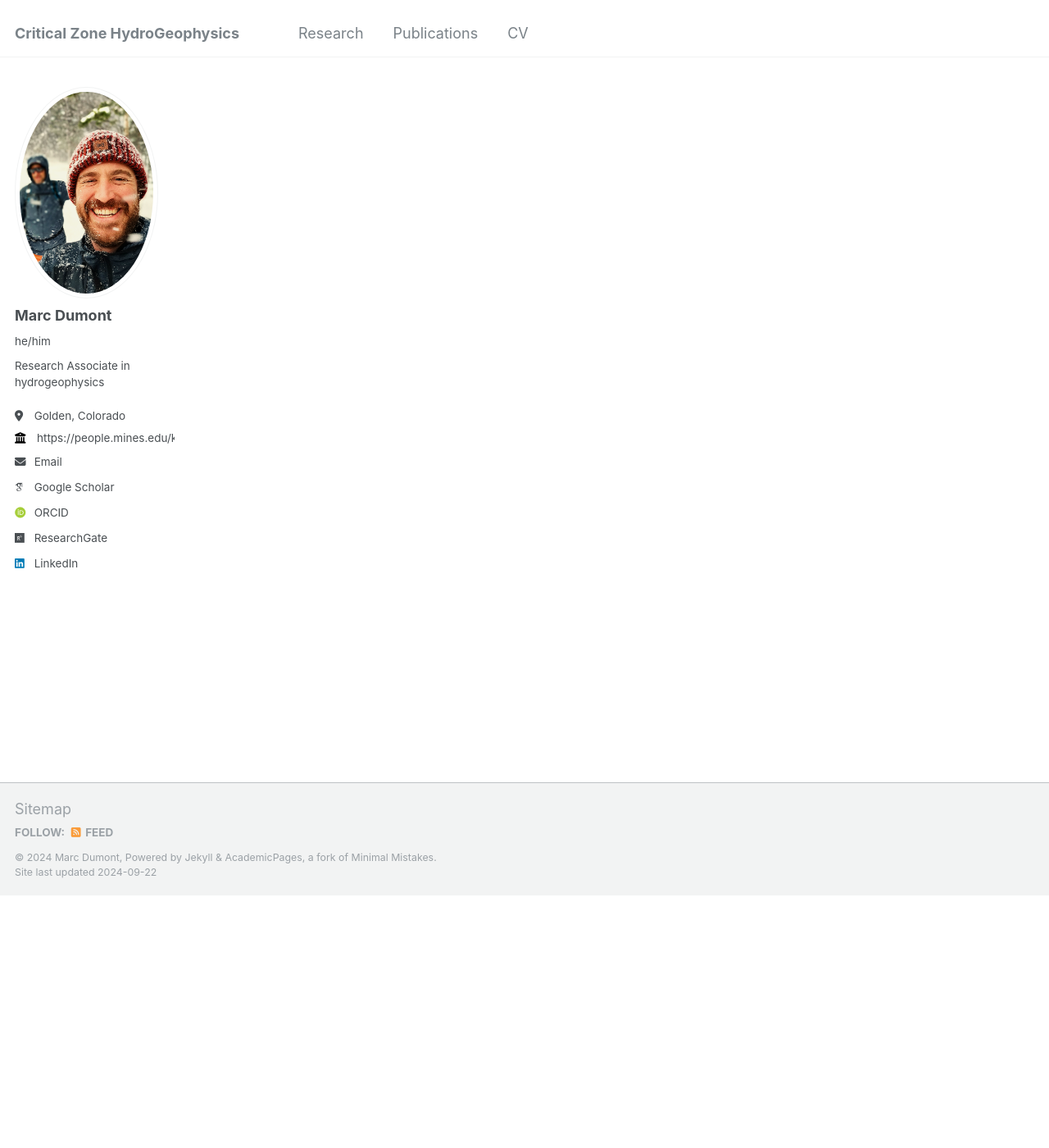
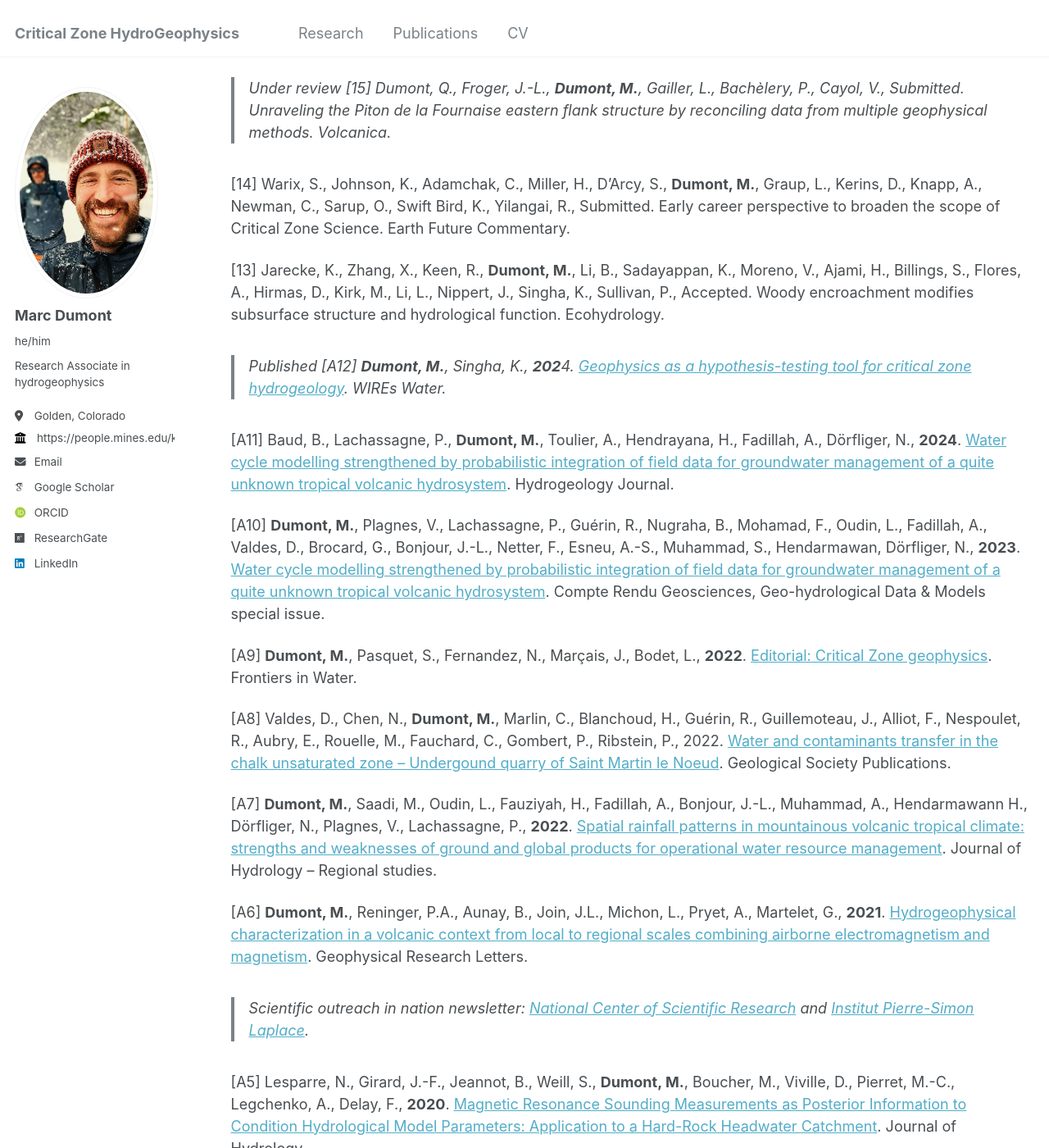
Before and after one commit to HydroDumont/hydrodumont.github.io, a Jekyll site: the page built from _pages/publications.md, in a window 1280 px wide and 1400 px high, scrolled down 308 px. Shown: the whole window at 82% size. Built offline with Jekyll 4.4.1, drawn with Linux system fonts in a browser that asks for light colours; some web fonts are replaced; some of the changed text lies outside the part shown.

Commit message:
Update publications.md

```diff
--- a/_pages/publications.md
+++ b/_pages/publications.md
@@ -6,8 +6,46 @@ author_profile: true
 ---
 
 
-### Peer-reviewed journal papers and books
+### Metrics
+- 12 published papers in international journals (+ 3 under review/revision)
+- h index = 6 and 159 citations from [Google Scholar](https://scholar.google.fr/citations?user=HhQQjMoAAAAJ&hl=en)
+- see also my [Research gate](https://www.researchgate.net/profile/Marc-Dumont) and [ORCID](https://orcid.org/my-orcid?orcid=0000-0002-1629-511X) pages
 
-> 2024
+### Peer-reviewed journal papers
+
+> Under review
+[15] Dumont, Q., Froger, J.-L., **Dumont, M.**, Gailler, L., Bachèlery, P., Cayol, V., Submitted. Unraveling the Piton de la Fournaise eastern flank structure by reconciling data from multiple geophysical methods. Volcanica.
+
+[14]  Warix, S., Johnson, K., Adamchak, C., Miller, H., D’Arcy, S., **Dumont, M.**, Graup, L., Kerins, D., Knapp, A., Newman, C., Sarup, O., Swift Bird, K., Yilangai, R., Submitted. Early career perspective to broaden the scope of Critical Zone Science. Earth Future Commentary.
+
+[13] Jarecke, K., Zhang, X., Keen, R., **Dumont, M.**, Li, B., Sadayappan, K., Moreno, V., Ajami, H., Billings, S., Flores, A., Hirmas, D., Kirk, M., Li, L., Nippert, J., Singha, K., Sullivan, P., Accepted. Woody encroachment modifies subsurface structure and hydrological function. Ecohydrology.
+
+> Published
+[A12] **Dumont, M.**, Singha, K., **202**4. [Geophysics as a hypothesis-testing tool for critical zone hydrogeology](https://onlinelibrary.wiley.com/doi/abs/10.1002/wat2.1732). WIREs Water.
+
+[A11] Baud, B., Lachassagne, P., **Dumont, M.**, Toulier, A., Hendrayana, H., Fadillah, A., Dörfliger, N., **2024**. [Water cycle modelling strengthened by probabilistic integration of field data for groundwater management of a quite unknown tropical volcanic hydrosystem](https://link.springer.com/article/10.1007/s10040-024-02784-0). Hydrogeology Journal.
+
+[A10] **Dumont, M.**, Plagnes, V., Lachassagne, P., Guérin, R., Nugraha, B., Mohamad, F., Oudin, L., Fadillah, A., Valdes, D., Brocard, G., Bonjour, J.-L., Netter, F., Esneu, A.-S., Muhammad, S., Hendarmawan, Dörfliger, N., **2023**. [Water cycle modelling strengthened by probabilistic integration of field data for groundwater management of a quite unknown tropical volcanic hydrosystem](https://comptes-rendus.academie-sciences.fr/geoscience/articles/10.5802/crgeos.192/). Compte Rendu Geosciences, Geo-hydrological Data & Models special issue.
+
+[A9] **Dumont, M.**, Pasquet, S., Fernandez, N., Marçais, J., Bodet, L., **2022**. [Editorial: Critical Zone geophysics](https://www.frontiersin.org/articles/10.3389/frwa.2022.1037958). Frontiers in Water.
+
+[A8] Valdes, D., Chen, N., **Dumont, M.**, Marlin, C., Blanchoud, H., Guérin, R., Guillemoteau, J., Alliot, F., Nespoulet, R., Aubry, E., Rouelle, M., Fauchard, C., Gombert, P., Ribstein, P., 2022. [Water and contaminants transfer in the chalk unsaturated zone – Undergound quarry of Saint Martin le Noeud](https://sp.lyellcollection.org/content/early/2022/06/25/SP517-2020-231). Geological Society Publications.
+
+[A7] **Dumont, M.**, Saadi, M., Oudin, L., Fauziyah, H., Fadillah, A., Bonjour, J.-L., Muhammad, A., Hendarmawann H., Dörfliger, N., Plagnes, V., Lachassagne, P., **2022**. [Spatial rainfall patterns in mountainous volcanic tropical climate: strengths and weaknesses of ground and global products for operational water resource management](https://www.sciencedirect.com/science/article/pii/S2214581822000507). Journal of Hydrology – Regional studies.
+
+[A6] **Dumont, M.**, Reninger, P.A., Aunay, B., Join, J.L., Michon, L., Pryet, A., Martelet, G., **2021**. [Hydrogeophysical characterization in a volcanic context from local to regional scales combining airborne electromagnetism and magnetism](https://agupubs.onlinelibrary.wiley.com/doi/abs/10.1029/2020GL092000). Geophysical Research Letters.
+  > Scientific outreach in nation newsletter: [National Center of Scientific Research](https://www.insu.cnrs.fr/fr/cnrsinfo/leau-des-volcans-vue-du-ciel) and  [Institut Pierre-Simon Laplace](https://www.ipsl.fr/article/leau-des-volcans-vue-du-ciel/).
+
+[A5] Lesparre, N., Girard, J.-F., Jeannot, B., Weill, S., **Dumont, M.**, Boucher, M., Viville, D., Pierret, M.-C., Legchenko, A., Delay, F., **2020**. [Magnetic Resonance Sounding Measurements as Posterior Information to Condition Hydrological Model Parameters: Application to a Hard-Rock Headwater Catchment](https://www.sciencedirect.com/science/article/pii/S0022169420304017). Journal of Hydrology.
+
+[A4] Lesparre, N., Girard, J.-F., Jeannot, B., Weill, S., **Dumont, M.**, Boucher, M., Viville, D., Pierret, M.-C., Legchenko, A., Delay, F., **2020**. [Magnetic Resonance Sounding Dataset of a Hard-Rock Headwater Catchment for Assessing the Vertical Distribution of Water Contents in the Subsurface](http://www.sciencedirect.com/science/article/pii/S2352340920306028). Data in Brief.
+
+[A3] **Dumont, M.**, Peltier, A., Roblin, E., Reninger, P.-A., Barde-Cabusson, S., Finizola, A., Ferrazzini, V., **2019**. [Imagery of internal structure and destabilization features of active volcano by 3D high resolution airborne electromagnetism](https://www.nature.com/articles/s41598-019-54415-4). Nature Scientific Reports.
+	> Interview in the New York Times by Andrews, R.: [A 3D Encounter with a violent volcano’s underbelly](https://www.nytimes.com/2019/12/18/science/volcano-3d-reunion-island.html).
+
+[A2] Reninger, P.A., Martelet, G., Perrin, J., **Dumont, M.**, **2019**. [Processing methodology for regional AEM surveys and local implications](https://www.tandfonline.com/doi/abs/10.1080/08123985.2019.1680249). Exploration Geophysics.
+
+[A1] **Dumont, M.**, Reninger, P.-A., Pryet, A., Martelet, G., Aunay, B., Join, J.-L., **2018**. [Agglomerative hierarchical clustering of airborne electromagnetic data for multiscale geological studies](http://www.sciencedirect.com/science/article/pii/S0926985117301891). Journal of Applied Geophysics.
+
 <!--
 [16] T. Babey, Z. Perzan, S. Pierce, D.B. Rodgers, **L. Wang**, R. Carroll, J.R. Bargar, K. Boye, K. Maher, [Mountainous Floodplain Connectivity in Response to Hydrological Transitions](https://agupubs.onlinelibrary.wiley.com/doi/full/10.1029/2024WR037162), Water Resources Research, 2024-->
```
